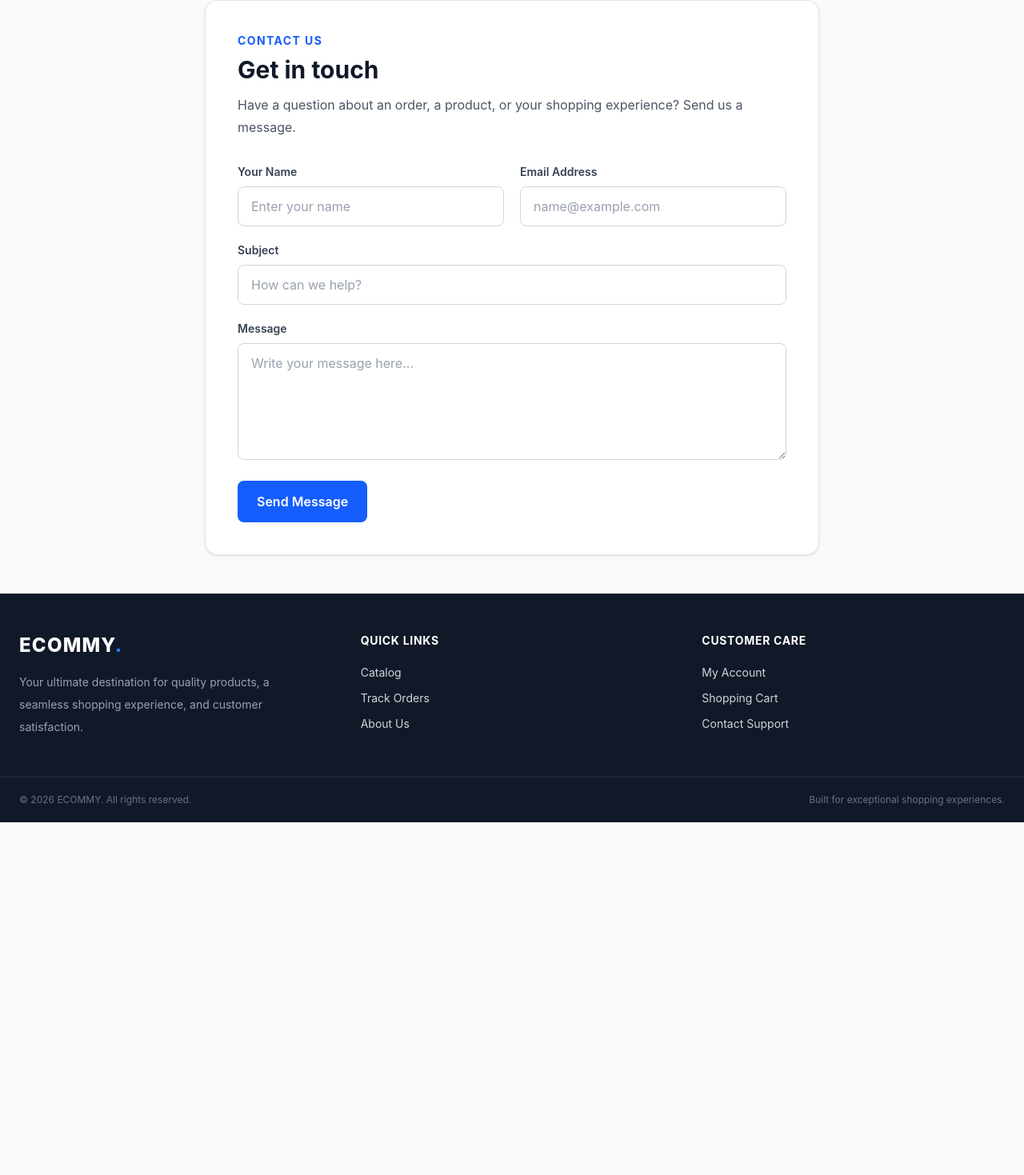
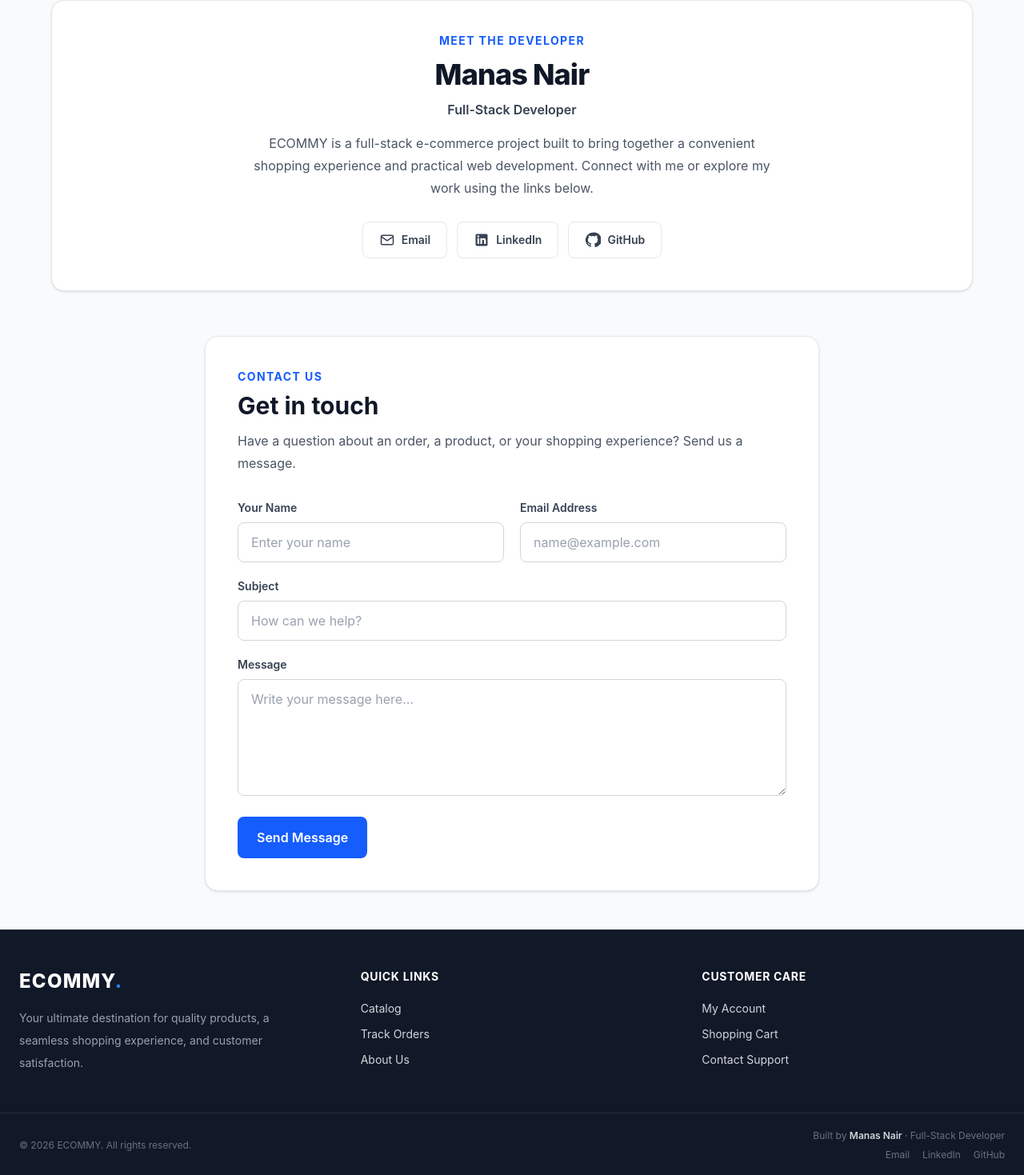
Before and after one commit to Manasnair006/Ecommy, a React (Vite) app in the folder client/: page /about in a window 1280 px wide. Shown: the part 1120-2589 px from the top of the page at 80% size. Before the commit the page ends 2148 px from the top, so only its background shows below. Built offline with nearby package versions, Linux system fonts and the light colour scheme; no server answers.

Commit message:
Added developer contact in the footer and about page

```diff
--- a/client/src/components/Footer.tsx
+++ b/client/src/components/Footer.tsx
@@ -79,9 +79,37 @@ export default function Footer() {
                         © {new Date().getFullYear()} ECOMMY. All rights reserved.
                     </p>
 
-                    <p>
-                        Built for exceptional shopping experiences.
-                    </p>
+                    <div className="flex flex-col items-center gap-2 sm:items-end">
+                        <p>
+                            Built by <span className="font-semibold text-gray-300">Manas Nair</span>
+                            <span className="text-gray-500"> · Full-Stack Developer</span>
+                        </p>
+
+                        <nav aria-label="Developer contact links" className="flex flex-wrap justify-center gap-x-4 gap-y-2 sm:justify-end">
+                            <a
+                                href="mailto:manassureshnair@gmail.com"
+                                className="transition hover:text-blue-400"
+                            >
+                                Email
+                            </a>
+                            <a
+                                href="https://www.linkedin.com/in/manas-nair-abc/"
+                                target="_blank"
+                                rel="noopener noreferrer"
+                                className="transition hover:text-blue-400"
+                            >
+                                LinkedIn
+                            </a>
+                            <a
+                                href="https://github.com/Manasnair006"
+                                target="_blank"
+                                rel="noopener noreferrer"
+                                className="transition hover:text-blue-400"
+                            >
+                                GitHub
+                            </a>
+                        </nav>
+                    </div>
                 </div>
             </div>
         </footer>
--- a/client/src/pages/AboutPage.tsx
+++ b/client/src/pages/AboutPage.tsx
@@ -225,6 +225,86 @@ export default function AboutPage() {
                         </div>
                     </section>
 
+                    {/* Developer */}
+                    <section className="mb-14 rounded-2xl border border-gray-200 bg-white p-6 shadow-sm sm:p-10">
+                        <div className="mx-auto max-w-3xl text-center">
+                            <p className="mb-3 text-sm font-bold uppercase tracking-widest text-blue-600">
+                                Meet the Developer
+                            </p>
+
+                            <h2 className="mb-3 text-3xl font-extrabold tracking-tight text-gray-900 sm:text-4xl">
+                                Manas Nair
+                            </h2>
+
+                            <p className="mb-4 font-semibold text-gray-700">
+                                Full-Stack Developer
+                            </p>
+
+                            <p className="mx-auto max-w-2xl leading-7 text-gray-600">
+                                ECOMMY is a full-stack e-commerce project built to bring together a
+                                convenient shopping experience and practical web development.
+                                Connect with me or explore my work using the links below.
+                            </p>
+
+                            <div className="mt-7 flex flex-col justify-center gap-3 sm:flex-row">
+                                <a
+                                    href="mailto:manassureshnair@gmail.com"
+                                    className="inline-flex items-center justify-center gap-2 rounded-lg border border-gray-200 px-5 py-3 text-sm font-semibold text-gray-700 transition hover:border-blue-300 hover:bg-blue-50 hover:text-blue-700 focus:outline-none focus:ring-2 focus:ring-blue-500 focus:ring-offset-2"
+                                >
+                                    <svg
+                                        aria-hidden="true"
+                                        xmlns="http://www.w3.org/2000/svg"
+                                        viewBox="0 0 24 24"
+                                        fill="none"
+                                        stroke="currentColor"
+                                        strokeWidth="1.8"
+                                        className="h-5 w-5"
+                                    >
+                                        <rect x="3" y="5" width="18" height="14" rx="2" />
+                                        <path d="m3 7 9 6 9-6" />
+                                    </svg>
+                                    Email
+                                </a>
+
+                                <a
+                                    href="https://www.linkedin.com/in/manas-nair-abc/"
+                                    target="_blank"
+                                    rel="noopener noreferrer"
+                                    className="inline-flex items-center justify-center gap-2 rounded-lg border border-gray-200 px-5 py-3 text-sm font-semibold text-gray-700 transition hover:border-blue-300 hover:bg-blue-50 hover:text-blue-700 focus:outline-none focus:ring-2 focus:ring-blue-500 focus:ring-offset-2"
+                                >
+                                    <svg
+                                        aria-hidden="true"
+                                        xmlns="http://www.w3.org/2000/svg"
+                                        viewBox="0 0 24 24"
+                                        fill="currentColor"
+                                        className="h-5 w-5"
+                                    >
+                                        <path d="M19 3H5a2 2 0 0 0-2 2v14a2 2 0 0 0 2 2h14a2 2 0 0 0 2-2V5a2 2 0 0 0-2-2ZM8.3 18H5.7V9.4h2.6V18ZM7 8.2a1.5 1.5 0 1 1 0-3 1.5 1.5 0 0 1 0 3ZM18.3 18h-2.6v-4.2c0-1 0-2.2-1.4-2.2s-1.6 1.1-1.6 2.1V18h-2.6V9.4h2.5v1.2h.1a2.8 2.8 0 0 1 2.5-1.4c2.7 0 3.2 1.8 3.2 4.1V18Z" />
+                                    </svg>
+                                    LinkedIn
+                                </a>
+
+                                <a
+                                    href="https://github.com/Manasnair006"
+                                    target="_blank"
+                                    rel="noopener noreferrer"
+                                    className="inline-flex items-center justify-center gap-2 rounded-lg border border-gray-200 px-5 py-3 text-sm font-semibold text-gray-700 transition hover:border-blue-300 hover:bg-blue-50 hover:text-blue-700 focus:outline-none focus:ring-2 focus:ring-blue-500 focus:ring-offset-2"
+                                >
+                                    <svg
+                                        aria-hidden="true"
+                                        xmlns="http://www.w3.org/2000/svg"
+                                        viewBox="0 0 24 24"
+                                        fill="currentColor"
+                                        className="h-5 w-5"
+                                    >
+                                        <path d="M12 .9a11.1 11.1 0 0 0-3.5 21.6c.6.1.8-.3.8-.6v-2.1c-3.2.7-3.9-1.4-3.9-1.4-.5-1.3-1.3-1.6-1.3-1.6-1-.7.1-.7.1-.7 1.1.1 1.7 1.2 1.7 1.2 1 .1.7 2.1 3.4 1.5.1-.7.4-1.2.7-1.5-2.6-.3-5.3-1.3-5.3-5.8 0-1.3.5-2.3 1.2-3.1-.1-.3-.5-1.5.1-3.1 0 0 1-.3 3.2 1.2a11 11 0 0 1 5.8 0c2.2-1.5 3.2-1.2 3.2-1.2.6 1.6.2 2.8.1 3.1.8.8 1.2 1.8 1.2 3.1 0 4.5-2.7 5.5-5.3 5.8.4.3.8 1 .8 2v3c0 .3.2.7.8.6A11.1 11.1 0 0 0 12 .9Z" />
+                                    </svg>
+                                    GitHub
+                                </a>
+                            </div>
+                        </div>
+                    </section>
+
                     {/* Contact Form */}
                     <section
                         id="contact"
```
